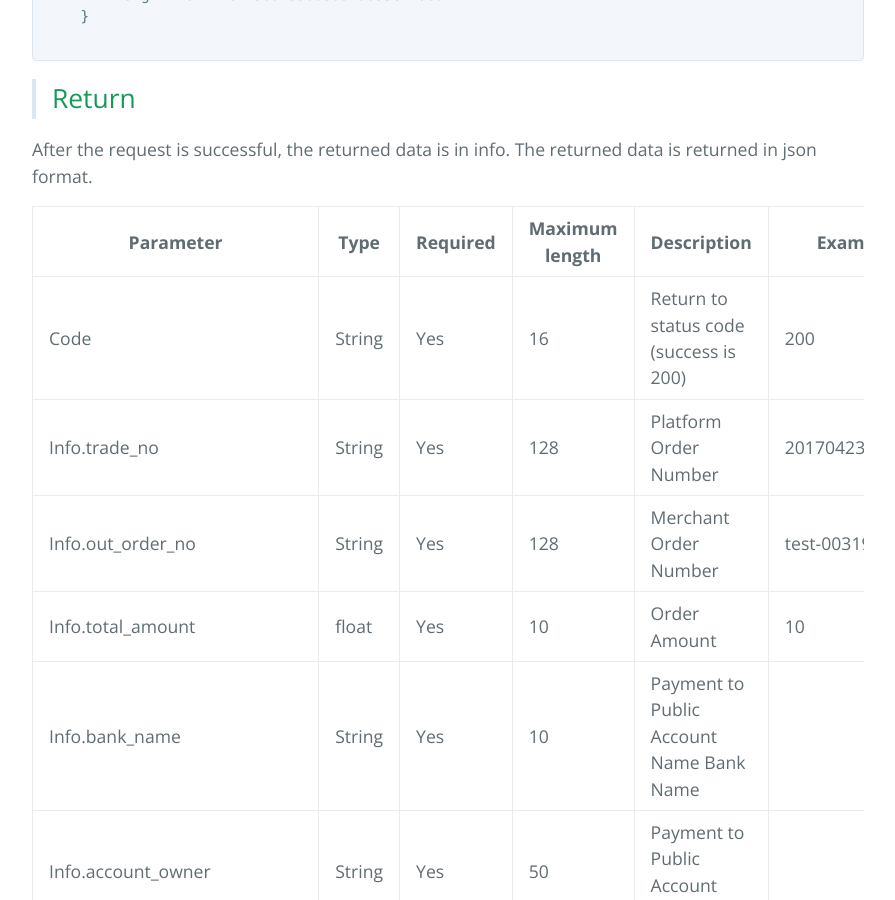
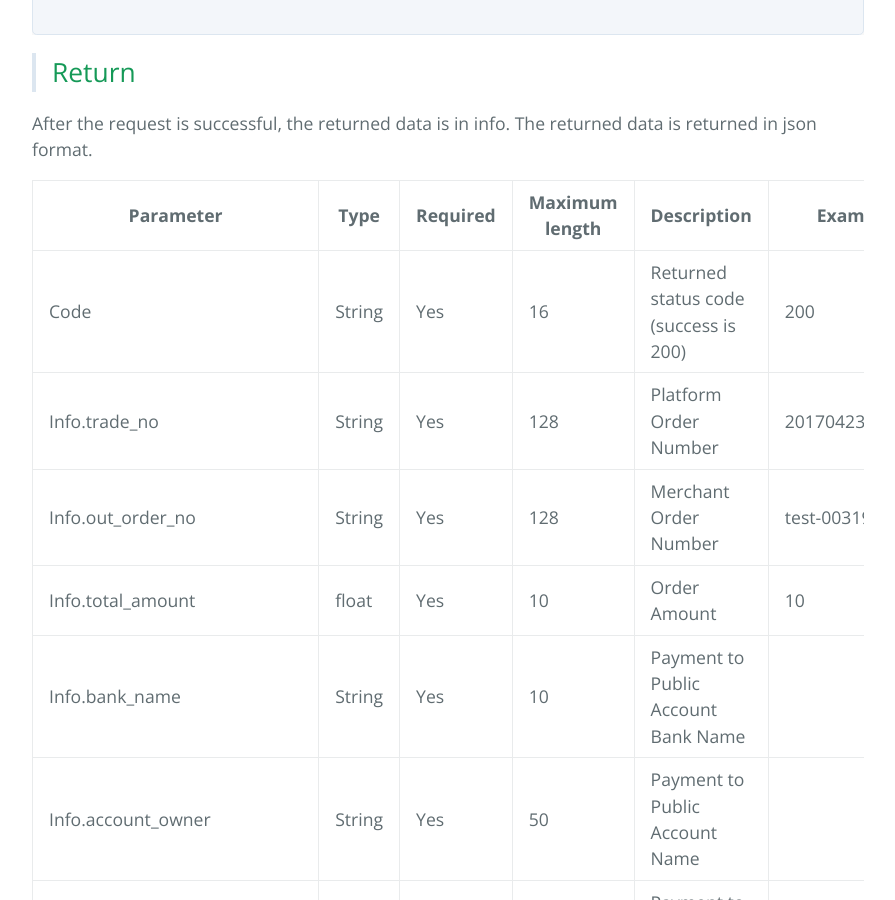
Before and after one commit to pagsmile/pagsmile.github.io, a Jekyll site: the page built from en/api/FlashPay.md, in a window 1280 px wide and 900 px high, scrolled down 4298 px. Shown: the whole window, without its empty margins (192-1087 px from the left). Built offline with Jekyll 4.4.1, drawn with Linux system fonts in a browser that asks for light colours; our own code applies the rules of GitHub Pages for plain Markdown files; some of the changed text lies outside the part shown.

Commit message:
Update FlashPay.md

```diff
--- a/en/api/FlashPay.md
+++ b/en/api/FlashPay.md
@@ -96,11 +96,11 @@ After the request is successful, the returned data is in info. The returned data
 
 Parameter | Type | Required | Maximum length | Description | Example value
 --- | --- | --- | --- | --- | ---
-Code | String | Yes | 16 | Return to status code (success is 200) | 200
+Code | String | Yes | 16 | Returned status code (success is 200) | 200
 Info.trade_no | String | Yes | 128 | Platform Order Number | 2017042311015505011
 Info.out_order_no | String | Yes | 128 | Merchant Order Number | test-003192
 Info.total_amount | float | Yes | 10 | Order Amount | 10
-Info.bank_name | String | Yes | 10 | Payment to Public Account Name Bank Name |
+Info.bank_name | String | Yes | 10 | Payment to Public Account Bank Name |
 Info.account_owner | String | Yes | 50 | Payment to Public Account Name |
 Info.account_owner_document | String | Yes | 10 | Payment to public account cpf number |
 Info.account_agency | String | Yes | 10 | Bank Branch Number |
```
Also changed, not shown: other parts of en/api/FlashPay.md (+2 -2 lines).
